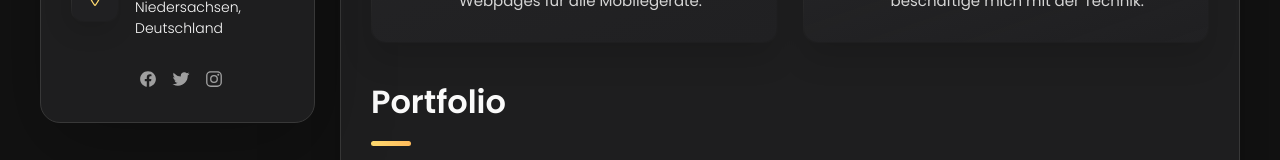
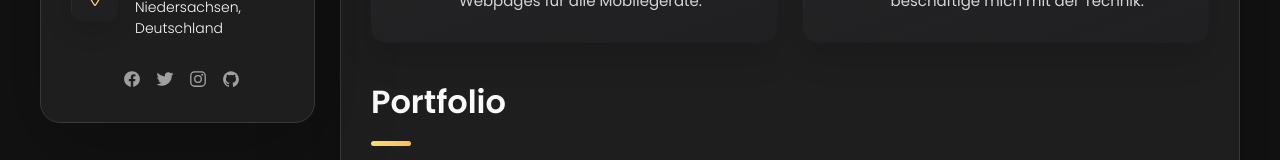
Before and after one commit to maxigoldy/portfolio, a plain HTML site: page index.html in a window 1280 px wide. Shown: the part 718-878 px from the top of the page. Drawn offline with nearby package versions, Linux system fonts and the light colour scheme.

Commit message:
- added social-item github

```diff
--- a/index.html
+++ b/index.html
@@ -142,6 +142,12 @@
           <li class="social-item">
             <a href="https://instagram.com/maxigoldmann" class="social-link">
               <ion-icon name="logo-instagram"></ion-icon>
+            </a>
+          </li>
+
+          <li class="social-item">
+            <a href="https://github.com/maxigoldy" class="social-link">
+              <ion-icon name="logo-github"></ion-icon>
             </a>
           </li>
 
```
